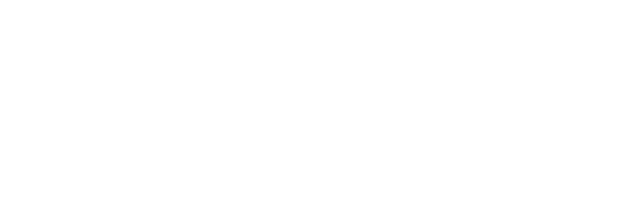
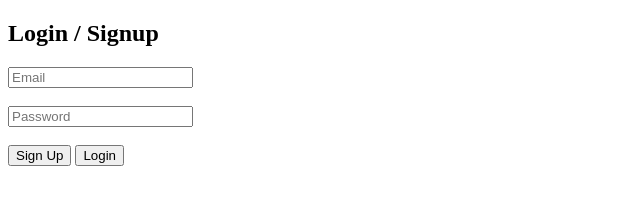
Before and after one commit to PSSMILEofficial/MyMediaApp, a plain HTML site: page index.html in a window 1280 px wide. Shown: the whole page, without its empty margins (0-640 px from the left). Drawn offline with Linux system fonts and the light colour scheme.

Commit message:
Update index.html

```diff
--- a/index.html
+++ b/index.html
@@ -1,31 +1,37 @@
+<!DOCTYPE html>
+<html lang="en">
+<head>
+  <meta charset="UTF-8">
+  <meta name="viewport" content="width=device-width, initial-scale=1.0">
+  <title>MyMediaApp Login</title>
+</head>
+<body>
+  <h2>Login / Signup</h2>
+
+  <input id="email" type="email" placeholder="Email"><br><br>
+  <input id="password" type="password" placeholder="Password"><br><br>
+  <button id="signupBtn">Sign Up</button>
+  <button id="loginBtn">Login</button>
+
   <script type="module">
-  // Import Firebase SDKs
     import { initializeApp } from "https://www.gstatic.com/firebasejs/12.4.0/firebase-app.js";
     import { getAuth, createUserWithEmailAndPassword, signInWithEmailAndPassword } from "https://www.gstatic.com/firebasejs/12.4.0/firebase-auth.js";
-  import { getFirestore, collection, addDoc, getDocs } from "https://www.gstatic.com/firebasejs/12.4.0/firebase-firestore.js";
-  import { getStorage, ref, uploadBytes, getDownloadURL } from "https://www.gstatic.com/firebasejs/12.4.0/firebase-storage.js";
 
-  // Your Firebase config
     const firebaseConfig = {
       apiKey: "AIzaSyC_7Vb0LpGSrf9jVoRNN4w9zAZhw4H231o",
       authDomain: "mymediaapp-ed022.firebaseapp.com",
       projectId: "mymediaapp-ed022",
-    storageBucket: "mymediaapp-ed022.appspot.com", // ✅ FIXED (you had wrong domain)
+      storageBucket: "mymediaapp-ed022.appspot.com",
       messagingSenderId: "895163131947",
       appId: "1:895163131947:web:ea4f0c621849163851626e",
       measurementId: "G-V5PCQQM5B3"
     };
 
-  // Initialize Firebase
     const app = initializeApp(firebaseConfig);
     const auth = getAuth(app);
-  const db = getFirestore(app);
-  const storage = getStorage(app);
 
     // ---------- SIGN UP ----------
-  const signupBtn = document.getElementById("signupBtn");
-  if (signupBtn) {
-    signupBtn.addEventListener("click", async () => {
+    document.getElementById("signupBtn")?.addEventListener("click", async () => {
       const email = document.getElementById("email").value;
       const password = document.getElementById("password").value;
 
@@ -36,12 +42,9 @@
         alert("❌ Error: " + err.message);
       }
     });
-  }
 
     // ---------- LOGIN ----------
-  const loginBtn = document.getElementById("loginBtn");
-  if (loginBtn) {
-    loginBtn.addEventListener("click", async () => {
+    document.getElementById("loginBtn")?.addEventListener("click", async () => {
       const email = document.getElementById("email").value;
       const password = document.getElementById("password").value;
 
@@ -53,5 +56,6 @@
         alert("❌ Error: " + err.message);
       }
     });
-  }
   </script>
+</body>
+</html>
```
Lines whose indentation alone changed are shown as unchanged.
